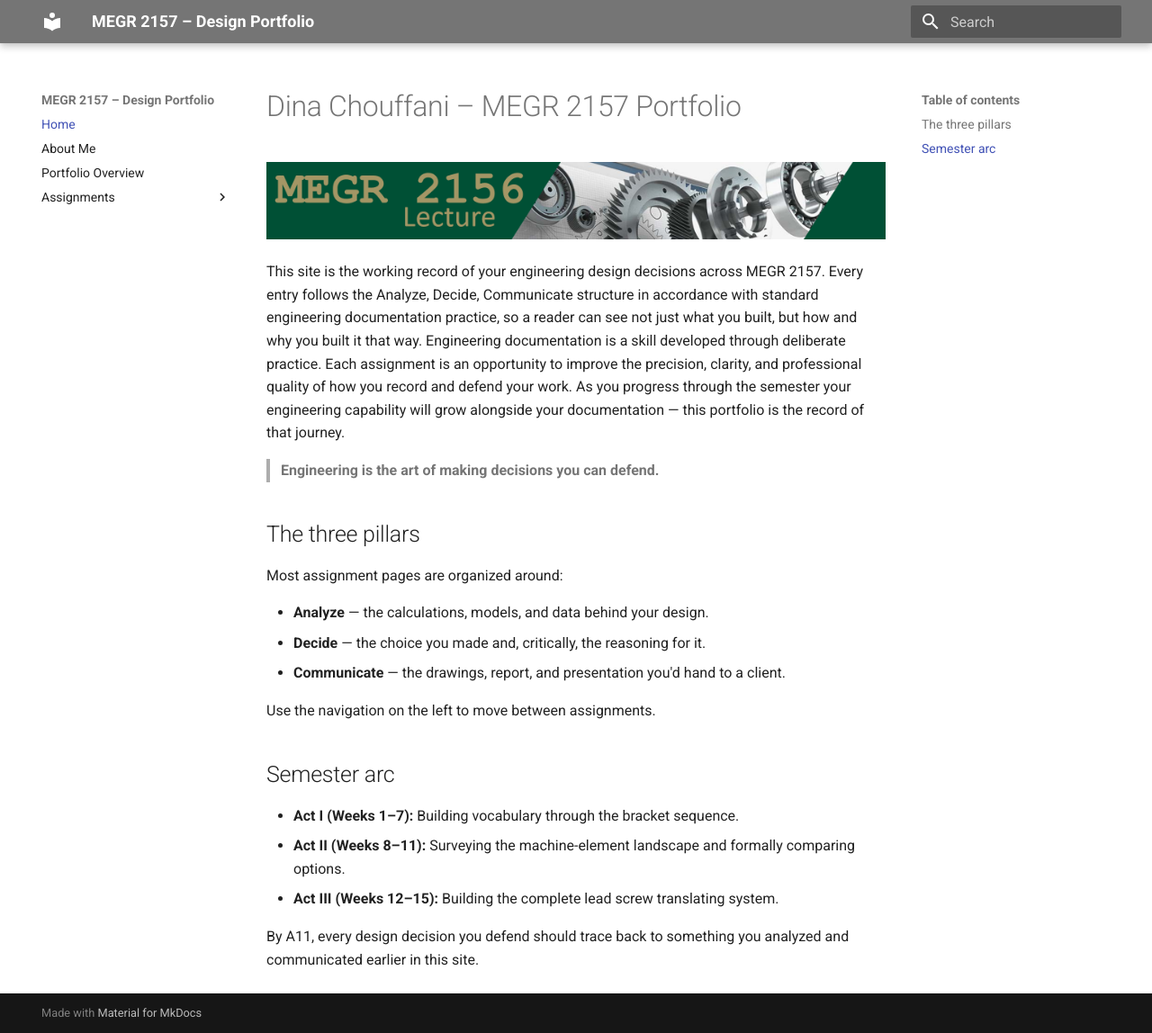
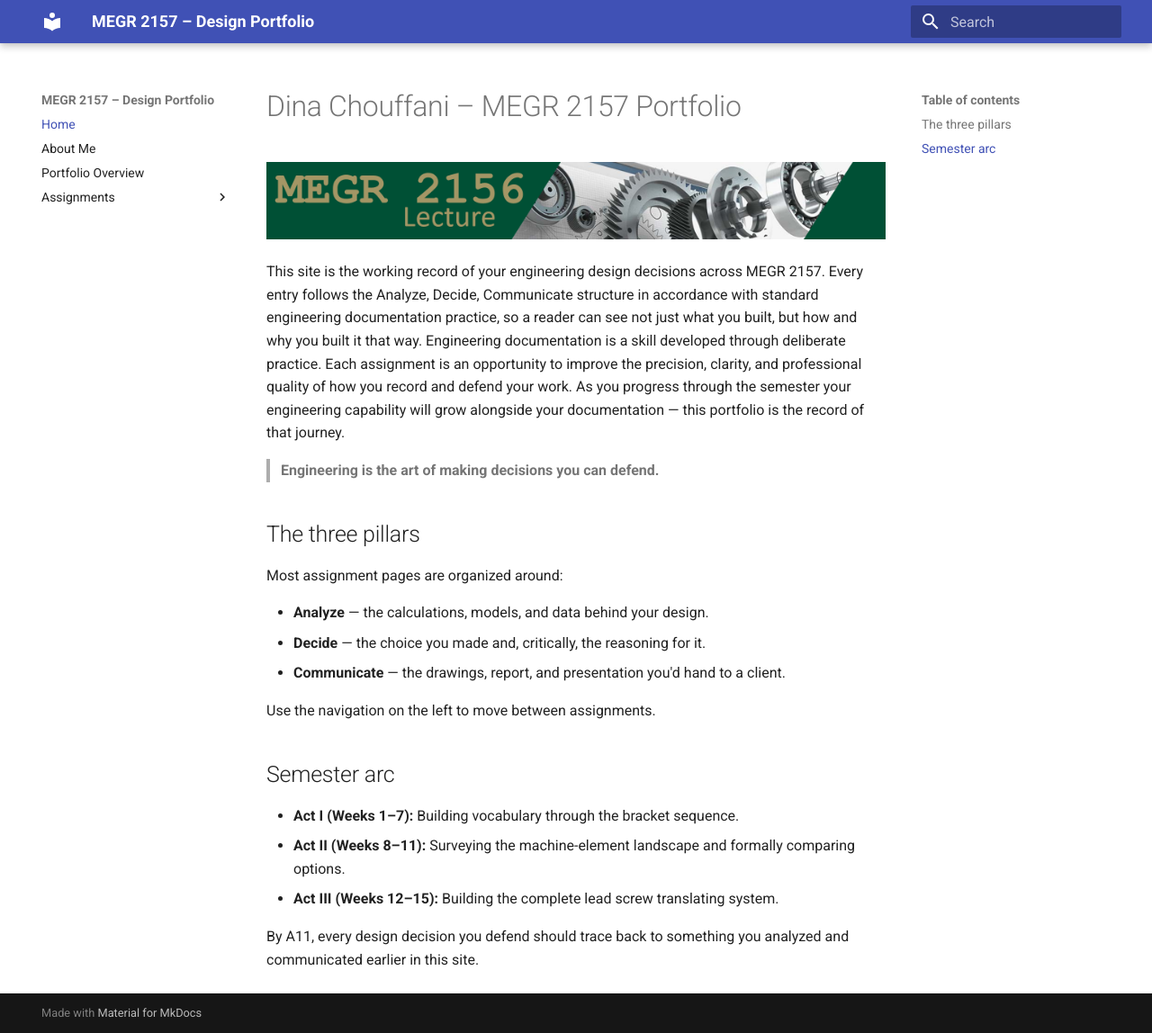
Before and after one commit to dchouffani/megr2156-portfolio, an MkDocs documentation site: the page built from docs/index.md, in a window 1280 px wide and 1148 px high. Shown: the whole window at 90% size. Built offline with MkDocs 1.6.1 and Material for MkDocs 9.7.7, drawn with Linux system fonts in a browser that asks for light colours.

Commit message:
Change primary color from grey to indigo

```diff
--- a/mkdocs.yml
+++ b/mkdocs.yml
@@ -4,7 +4,7 @@ site_description: Design portfolio documentation, built with the Analyze / Decid
 theme:
   name: material
   palette:
-    primary: grey
+    primary: indigo
   features:
     - navigation.instant
     - navigation.tracking
```
